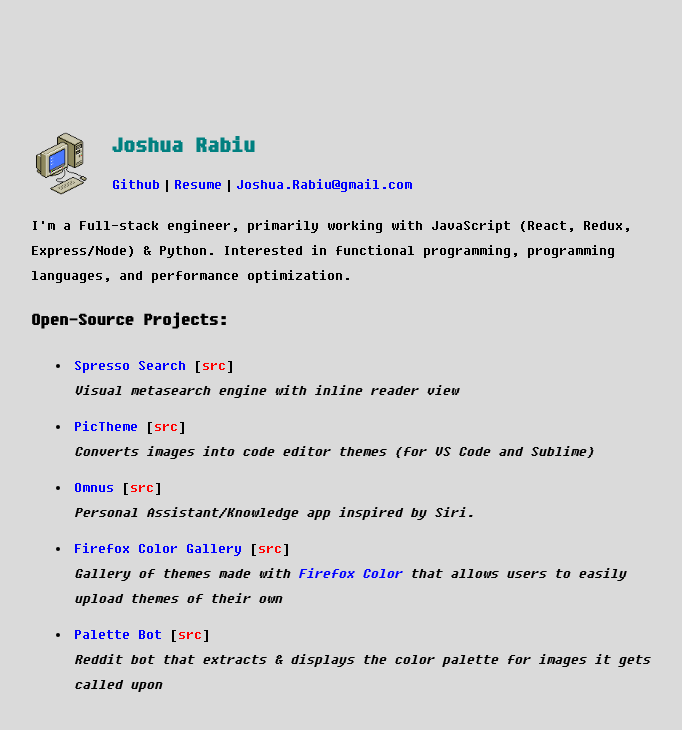
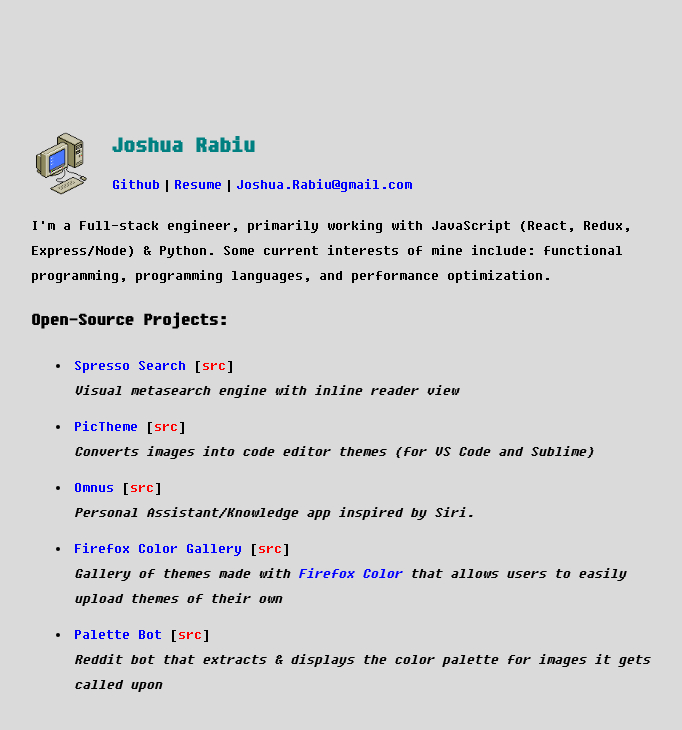
Before and after one commit to JoshuaScript/localhost, a plain HTML site: page index.html in a window 1280 px wide. Shown: the whole page, without its empty margins (289-971 px from the left). Drawn offline with Linux system fonts and the light colour scheme.

Commit message:
changed wording

```diff
--- a/index.html
+++ b/index.html
@@ -23,7 +23,8 @@
       <a href="mailto:Joshua.Rabiu@gmail.com">Joshua.Rabiu@gmail.com</a>
     </span>
     <p>
-      I'm a Full-stack engineer, primarily working with JavaScript (React, Redux, Express/Node) & Python. Interested in functional programming, programming languages, and performance optimization.
+      I'm a Full-stack engineer, primarily working with JavaScript (React, Redux, Express/Node) & Python.
+      Some current interests of mine include: functional programming, programming languages, and performance optimization.
     </p>
 
     <h3>Open-Source Projects:</h3>
```
